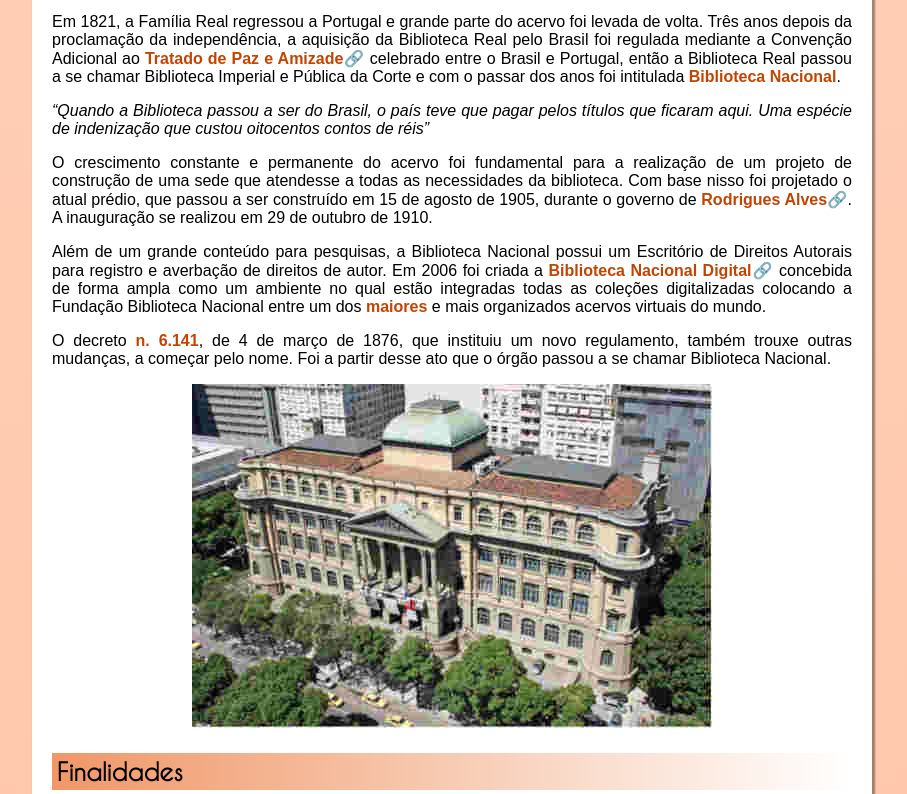
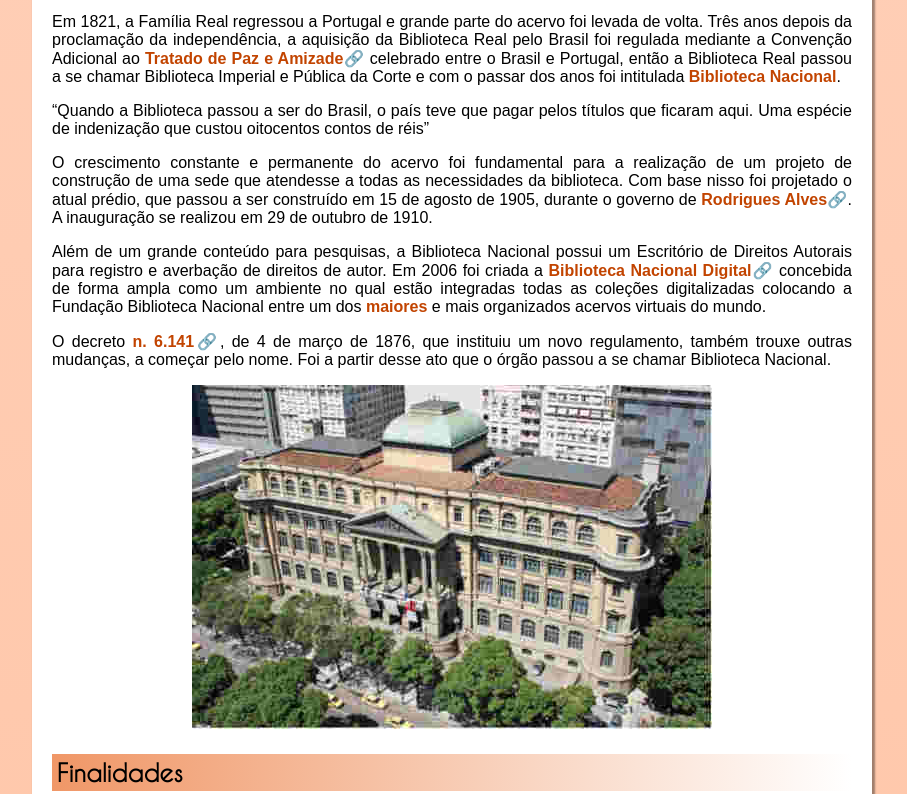
Before and after one commit to SennaPF/Biblioteca-Nacional, a plain HTML site: page index.html in a window 1280 px wide. Shown: the part 1120-1914 px from the top of the page, without its empty margins (188-1095 px from the left). Drawn offline with Linux system fonts and the light colour scheme.

Commit message:
Update index.html

```diff
--- a/index.html
+++ b/index.html
@@ -51,7 +51,7 @@
             </p>
 
             <p>
-                <em>“Quando a Biblioteca passou a ser do Brasil, o país teve que pagar pelos títulos que ficaram aqui. Uma espécie de indenização que custou oitocentos contos de réis”</em>
+                <q>Quando a Biblioteca passou a ser do Brasil, o país teve que pagar pelos títulos que ficaram aqui. Uma espécie de indenização que custou oitocentos contos de réis</q>
             </p>
 
             <p>
@@ -63,7 +63,7 @@
             </p>
 
             <p>
-                O decreto <strong>n. 6.141</strong>, de 4 de março de 1876, que instituiu um novo regulamento, também trouxe outras mudanças, a começar pelo nome. Foi a partir desse ato que o órgão passou a se chamar Biblioteca Nacional.
+                O decreto <a href="https://www2.camara.leg.br/legin/fed/declei/1940-1949/decreto-lei-6141-28-dezembro-1943-416183-publicacaooriginal-1-pe.html">n. 6.141🔗</a>, de 4 de março de 1876, que instituiu um novo regulamento, também trouxe outras mudanças, a começar pelo nome. Foi a partir desse ato que o órgão passou a se chamar Biblioteca Nacional.
             </p>
 
 
@@ -151,7 +151,7 @@
                 Os programas do governo demonstram um reconhecimento à contribuição social da Biblioteca Pública, de local público aberto a transmissão do conhecimento, oferecendo oportunidades para o cidadão que vêm de encontro ao que é registrado no Manifesto da Unesco:
                 <p>
 
-                    <em>"A biblioteca pública é o centro local de informação, tornando prontamente acessíveis aos seus utilizadores o conhecimento e a informação de todos os géneros. Os serviços da biblioteca pública devem ser oferecidos com base na igualdade de acesso para todos, sem distinção de idade, raça, sexo, religião, nacionalidade, língua ou condição social. Serviços e materiais específicos devem ser postos à disposição dos utilizadores que, por qualquer razão, não possam usar os serviços e os materiais correntes, como por exemplo minorias linguísticas, pessoas deficientes, hospitalizadas ou reclusas. Todos os grupos etários devem encontrar documentos adequados às suas necessidades. As colecções e serviços devem incluir todos os tipos de suporte e tecnologias modernas apropriados assim como fundos tradicionais. É essencial que sejam de elevada qualidade e adequadas às necessidades e condições locais. As colecções devem refletir as tendências atuais e a evolução da sociedade, bem como a memória da humanidade e o produto da sua imaginação. As colecções e os serviços devem ser isentos de qualquer forma de censura ideológica, política ou religiosa e de pressões comerciais."</em>
+                    <q>A biblioteca pública é o centro local de informação, tornando prontamente acessíveis aos seus utilizadores o conhecimento e a informação de todos os géneros. Os serviços da biblioteca pública devem ser oferecidos com base na igualdade de acesso para todos, sem distinção de idade, raça, sexo, religião, nacionalidade, língua ou condição social. Serviços e materiais específicos devem ser postos à disposição dos utilizadores que, por qualquer razão, não possam usar os serviços e os materiais correntes, como por exemplo minorias linguísticas, pessoas deficientes, hospitalizadas ou reclusas. Todos os grupos etários devem encontrar documentos adequados às suas necessidades. As colecções e serviços devem incluir todos os tipos de suporte e tecnologias modernas apropriados assim como fundos tradicionais. É essencial que sejam de elevada qualidade e adequadas às necessidades e condições locais. As colecções devem refletir as tendências atuais e a evolução da sociedade, bem como a memória da humanidade e o produto da sua imaginação. As colecções e os serviços devem ser isentos de qualquer forma de censura ideológica, política ou religiosa e de pressões comerciais.</q>
                 </p>
             </p>
 
```
